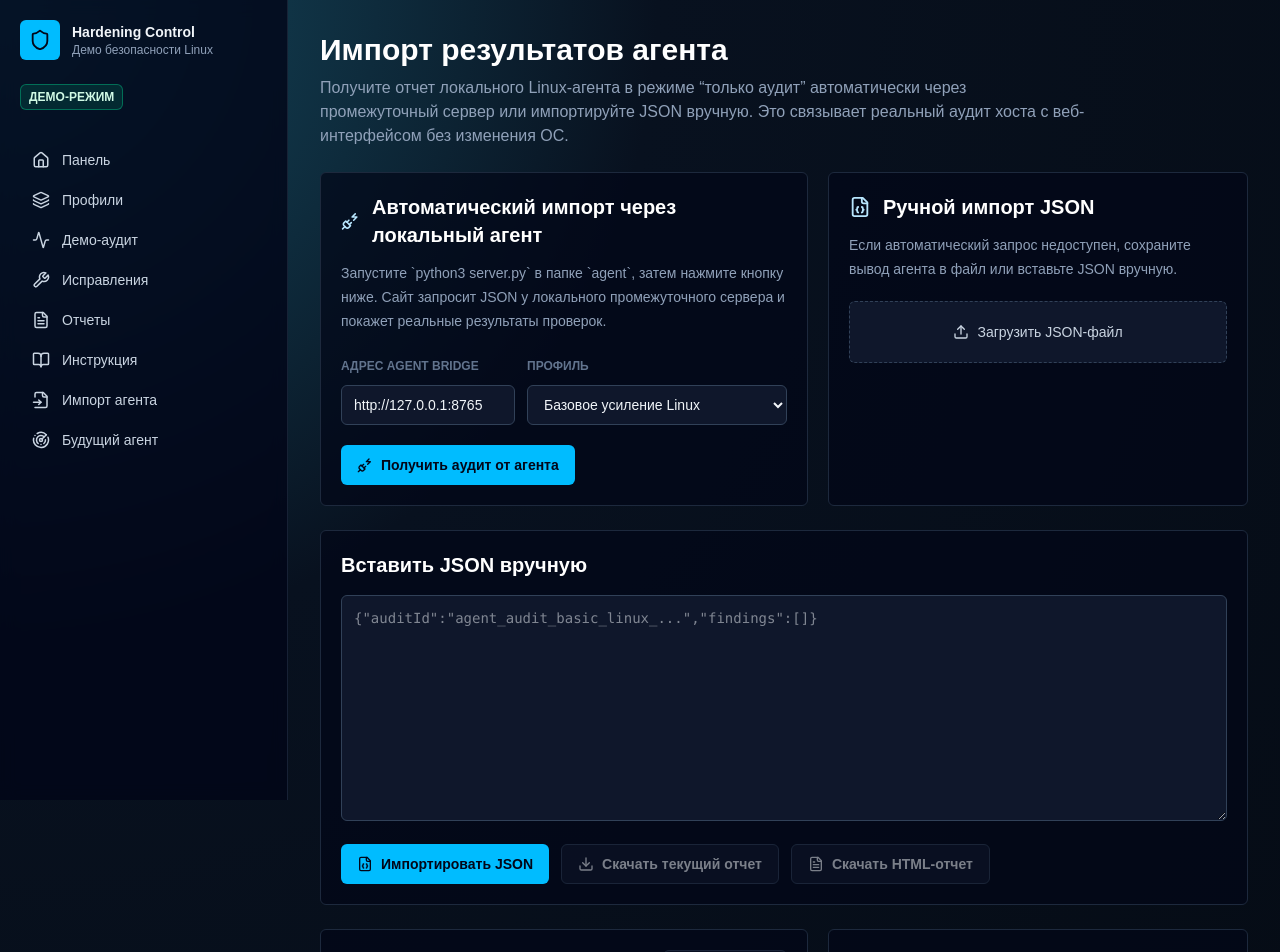
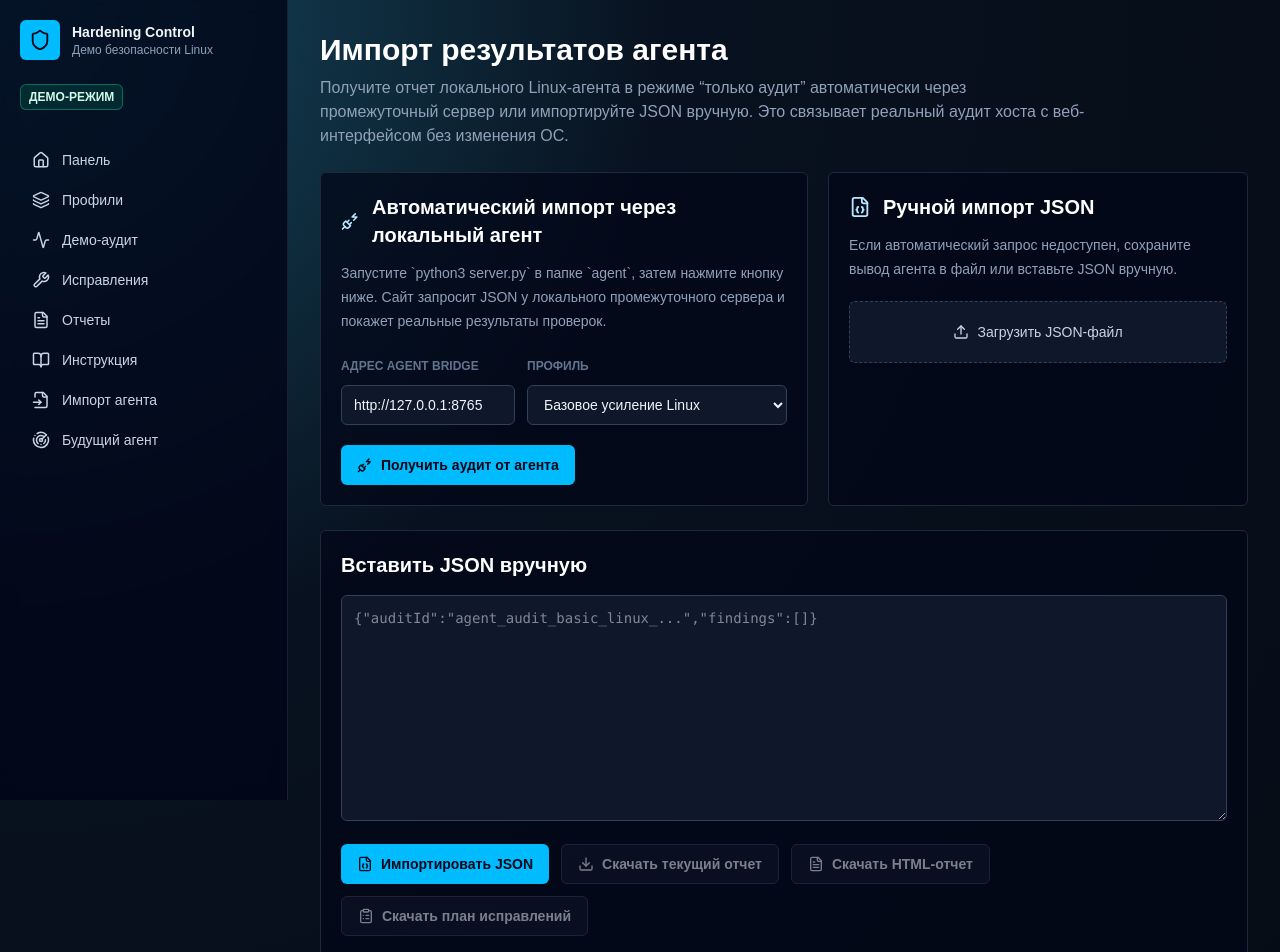
Before and after one commit to Danil-super/hardening-control-platform, a Next.js app in the folder web/: page /agent/import in a window 1280 px wide. Shown: the top 952 px of the page. Built offline with nearby package versions, Linux system fonts and the light colour scheme.

Commit message:
Add agent remediation planning

```diff
--- a/web/components/agent/agent-import-client.tsx
+++ b/web/components/agent/agent-import-client.tsx
@@ -1,11 +1,12 @@
 "use client";
 
-import { Download, FileJson, FileText, GitCompare, History, PlugZap, Trash2, Upload } from "lucide-react";
+import { ClipboardList, Download, FileJson, FileText, GitCompare, History, PlugZap, Trash2, Upload } from "lucide-react";
 import { useEffect, useMemo, useState } from "react";
 import { RiskBadge, StatusBadge } from "@/components/ui/badge";
 import { Button } from "@/components/ui/button";
 import { SummaryCard } from "@/components/ui/summary-card";
-import type { Finding, RiskLevel } from "@/types";
+import { getRemediationsForFindings } from "@/data/remediations";
+import type { Finding, Remediation, RiskLevel } from "@/types";
 
 type AgentReport = {
   auditId?: string;
@@ -36,6 +37,35 @@ type StoredAgentReport = {
   label: string;
   importedAt: string;
   report: AgentReport;
+};
+
+type AgentRemediationPlan = {
+  generatedAt: string;
+  mode: "plan_only";
+  auditId?: string;
+  hostname?: string;
+  os?: string;
+  profileId?: string;
+  summary: ReturnType<typeof getSummary>;
+  safetyNotice: string;
+  remediations: Array<{
+    id: string;
+    title: string;
+    riskOfBreaking: Remediation["riskOfBreaking"];
+    targetFiles: string[];
+    backupRequired: boolean;
+    rollbackAvailable: boolean;
+    matchedFindingIds: string[];
+    steps: string[];
+    realModeNotes: string;
+  }>;
+  manualFindings: Array<{
+    id: string;
+    title: string;
+    risk: RiskLevel;
+    status: Finding["status"];
+    recommendation: string;
+  }>;
 };
 
 const historyStorageKey = "hcp:agent-report-history";
@@ -115,6 +145,54 @@ function getActiveFindingIds(report: AgentReport | null) {
       .filter((finding) => finding.status !== "passed" && finding.status !== "fixed")
       .map((finding) => finding.id),
   );
+}
+
+function getActiveFindings(report: AgentReport | null) {
+  return (report?.findings ?? []).filter((finding) => finding.status !== "passed" && finding.status !== "fixed");
+}
+
+function buildRemediationPlan(report: AgentReport | null): AgentRemediationPlan | null {
+  if (!report) {
+    return null;
+  }
+
+  const activeFindings = getActiveFindings(report);
+  const activeFindingIds = activeFindings.map((finding) => finding.id);
+  const plannedRemediations = getRemediationsForFindings(activeFindingIds);
+  const plannedFindingIds = new Set(plannedRemediations.flatMap((remediation) => remediation.findingIds));
+  const manualFindings = activeFindings.filter(
+    (finding) => !finding.remediationAvailable || !plannedFindingIds.has(finding.id),
+  );
+
+  return {
+    generatedAt: new Date().toISOString(),
+    mode: "plan_only",
+    auditId: report.auditId ?? report.id,
+    hostname: report.hostname,
+    os: report.os,
+    profileId: report.profileId,
+    summary: getSummary(report),
+    safetyNotice:
+      "План сформирован по отчету агента и не применяет изменения. Перед реальным выполнением нужны резервная копия, проверка доступа и отдельное подтверждение администратора.",
+    remediations: plannedRemediations.map((remediation) => ({
+      id: remediation.id,
+      title: remediation.title,
+      riskOfBreaking: remediation.riskOfBreaking,
+      targetFiles: remediation.targetFiles,
+      backupRequired: remediation.backupRequired,
+      rollbackAvailable: remediation.rollbackAvailable,
+      matchedFindingIds: remediation.findingIds.filter((findingId) => activeFindingIds.includes(findingId)),
+      steps: remediation.demoSteps,
+      realModeNotes: remediation.realModeNotes,
+    })),
+    manualFindings: manualFindings.map((finding) => ({
+      id: finding.id,
+      title: finding.title,
+      risk: finding.risk,
+      status: finding.status,
+      recommendation: finding.recommendation,
+    })),
+  };
 }
 
 function escapeHtml(value: unknown) {
@@ -272,6 +350,7 @@ export function AgentImportClient() {
 
   const findings = report?.findings ?? [];
   const summary = useMemo(() => getSummary(report), [report]);
+  const remediationPlan = useMemo(() => buildRemediationPlan(report), [report]);
   const baselineReport = history.find((item) => item.key === baselineKey)?.report ?? null;
   const currentReport = history.find((item) => item.key === currentKey)?.report ?? null;
   const comparison = useMemo(() => {
@@ -408,6 +487,17 @@ export function AgentImportClient() {
     downloadBlob(buildHtmlReport(report), `agent-report-${report.profileId ?? "audit"}.html`, "text/html;charset=utf-8");
   }
 
+  function downloadRemediationPlan() {
+    if (!remediationPlan) {
+      return;
+    }
+    downloadBlob(
+      JSON.stringify(remediationPlan, null, 2),
+      `agent-remediation-plan-${remediationPlan.profileId ?? "audit"}.json`,
+      "application/json",
+    );
+  }
+
   function loadFromHistory(key: string) {
     const item = history.find((entry) => entry.key === key);
     if (!item) {
@@ -516,6 +606,10 @@ export function AgentImportClient() {
             <FileText size={16} aria-hidden="true" />
             Скачать HTML-отчет
           </Button>
+          <Button variant="secondary" onClick={downloadRemediationPlan} disabled={!remediationPlan}>
+            <ClipboardList size={16} aria-hidden="true" />
+            Скачать план исправлений
+          </Button>
         </div>
         {error ? (
           <div className="mt-4 rounded-md border border-red-400/40 bg-red-500/15 p-4 text-sm leading-6 text-red-100">
@@ -569,6 +663,86 @@ export function AgentImportClient() {
               </div>
             </div>
           </div>
+
+          {remediationPlan ? (
+            <div className="rounded-md border border-slate-800 bg-slate-950/70 p-5">
+              <div className="flex flex-col gap-3 sm:flex-row sm:items-start sm:justify-between">
+                <div>
+                  <div className="flex items-center gap-3">
+                    <ClipboardList size={22} className="text-sky-200" aria-hidden="true" />
+                    <h2 className="text-xl font-semibold text-white">План исправлений по отчету агента</h2>
+                  </div>
+                  <p className="mt-3 max-w-4xl text-sm leading-6 text-slate-400">
+                    План не применяет изменения. Он связывает активные результаты проверок с известными действиями,
+                    показывает риск изменения, затрагиваемые файлы, необходимость резервной копии и доступность отката.
+                  </p>
+                </div>
+                <Button variant="secondary" onClick={downloadRemediationPlan}>
+                  <Download size={16} aria-hidden="true" />
+                  JSON-план
+                </Button>
+              </div>
+
+              <div className="mt-5 grid gap-4 lg:grid-cols-[minmax(0,1fr)_320px]">
+                <div className="space-y-3">
+                  {remediationPlan.remediations.length ? remediationPlan.remediations.map((remediation) => (
+                    <article key={remediation.id} className="rounded-md border border-slate-800 bg-slate-900/70 p-4">
+                      <div className="flex flex-col gap-3 md:flex-row md:items-start md:justify-between">
+                        <div>
+                          <h3 className="font-semibold text-white">{remediation.title}</h3>
+                          <p className="mt-1 text-sm leading-6 text-slate-400">{remediation.realModeNotes}</p>
+                        </div>
+                        <RiskBadge risk={remediation.riskOfBreaking} />
+                      </div>
+                      <div className="mt-4 grid gap-3 text-sm md:grid-cols-2">
+                        <div className="rounded-md bg-slate-950/70 p-3">
+                          <p className="text-slate-500">Резервная копия</p>
+                          <p className="mt-1 font-semibold text-white">{remediation.backupRequired ? "обязательна" : "не обязательна"}</p>
+                        </div>
+                        <div className="rounded-md bg-slate-950/70 p-3">
+                          <p className="text-slate-500">Откат</p>
+                          <p className="mt-1 font-semibold text-white">{remediation.rollbackAvailable ? "доступен" : "частичный или ручной"}</p>
+                        </div>
+                      </div>
+                      <div className="mt-4">
+                        <p className="text-xs font-semibold uppercase text-slate-500">Затрагиваемые файлы</p>
+                        <div className="mt-2 flex flex-wrap gap-2">
+                          {remediation.targetFiles.map((file) => (
+                            <code key={file} className="rounded-md bg-slate-950 px-2 py-1 text-xs text-slate-300">{file}</code>
+                          ))}
+                        </div>
+                      </div>
+                      <ol className="mt-4 grid gap-2 md:grid-cols-2">
+                        {remediation.steps.map((step) => (
+                          <li key={step} className="rounded-md border border-slate-800 bg-slate-950/60 px-3 py-2 text-sm text-slate-300">
+                            {step}
+                          </li>
+                        ))}
+                      </ol>
+                    </article>
+                  )) : (
+                    <p className="rounded-md border border-slate-800 bg-slate-900/70 p-4 text-sm text-slate-400">
+                      Для активных результатов не найдено автоматизированных действий. Используйте ручные рекомендации ниже.
+                    </p>
+                  )}
+                </div>
+
+                <aside className="h-fit rounded-md border border-amber-400/30 bg-amber-500/10 p-4 text-sm leading-6 text-amber-100">
+                  <p className="font-semibold">Ручная проверка: {remediationPlan.manualFindings.length}</p>
+                  <ul className="mt-3 space-y-2">
+                    {remediationPlan.manualFindings.length ? remediationPlan.manualFindings.map((finding) => (
+                      <li key={finding.id}>
+                        <span className="font-semibold">{finding.title}</span>
+                        <span className="block text-amber-100/80">{finding.recommendation}</span>
+                      </li>
+                    )) : (
+                      <li>Все активные результаты сопоставлены с известными действиями.</li>
+                    )}
+                  </ul>
+                </aside>
+              </div>
+            </div>
+          ) : null}
 
           <div className="overflow-hidden rounded-md border border-slate-800 bg-slate-950/70">
             <div className="overflow-x-auto">
```
Also changed, not shown: 2 other files (tests, documents, lock files or other folders).
